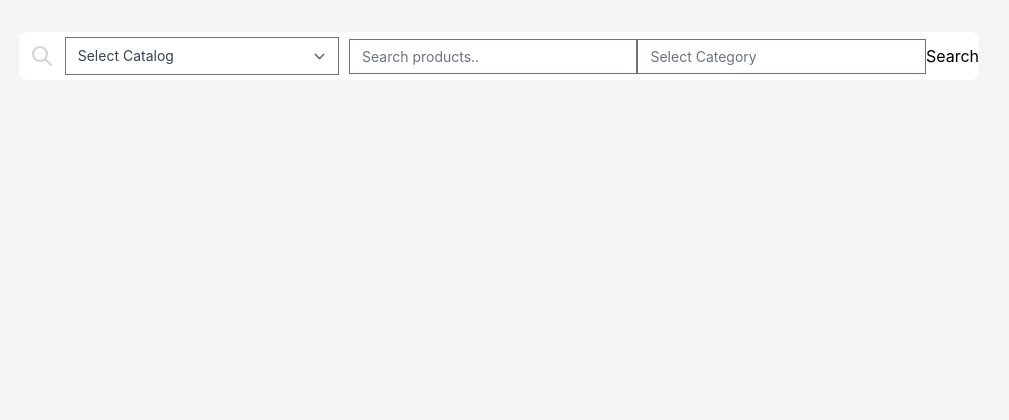
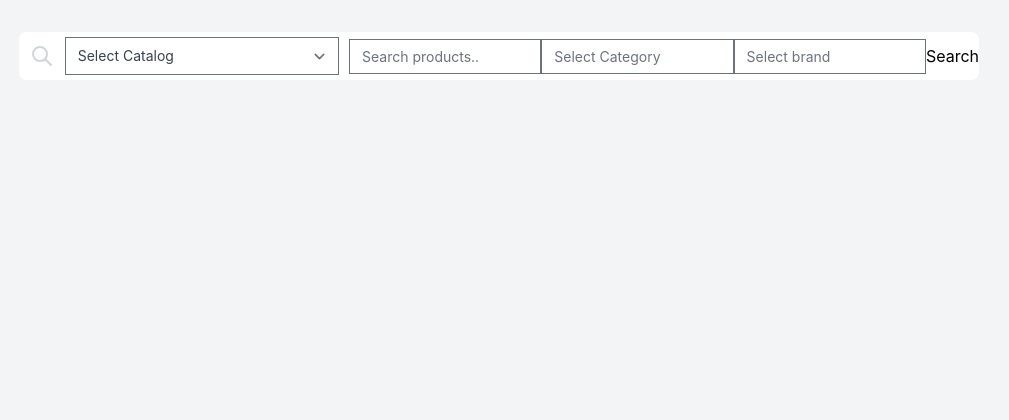
Before and after one commit to saivarunk/ondc-catalog-ingestion, a FastAPI app: page /products in a window 1280 px wide. Shown: the top 420 px of the page, without its empty margins (269-1278 px from the left). Run offline with FastAPI, Linux system fonts and the light colour scheme; data that the repository does not hold is empty; parts of the project's set-up code (start-up, migrations or seed data) failed here and were passed over; some libraries are stand-ins or nearby versions.

Commit message:
Added brand filter

```diff
--- a/app/routes/views.py
+++ b/app/routes/views.py
@@ -83,21 +83,23 @@ async def paroduct_landing_page(request: Request):
 
 
 @router.post("/products/search", response_class=RedirectResponse, include_in_schema=False)
-async def product_search(query: str = Form(...), catalog_id: str = Form(...), category: str = Form("")):
+async def product_search(query: str = Form(...), catalog_id: str = Form(...), category: str = Form(""), brand: str = Form("")):
     params = {
         "catalog_id": catalog_id,
         "query": query,
-        "category": category
+        "category": category,
+        "brand": brand
     }
     encoded = urllib.parse.urlencode(params)
     return f"/products/results?{encoded}"
 
 
 @router.post("/products/results", response_class=HTMLResponse, include_in_schema=False)
-async def show_results(request: Request, catalog_id: str, query: str, category: str, client=Depends(get_es_client)):
+async def show_results(request: Request, catalog_id: str, query: str, category: str, brand: str, client=Depends(get_es_client)):
     catalogs = get_catalogs(mongo_db)
     filters = {
-        "category": category
+        "category": category,
+        "brand": brand
     }
     results = client.vector_search(catalog_id, "product", query, filters)
     return templates.TemplateResponse("results.html", {"request": request,
@@ -110,10 +112,11 @@ async def show_results(request: Request, catalog_id: str, query: str, category:
 
 
 @router.get("/products/results", response_class=HTMLResponse, include_in_schema=False)
-async def show_results(request: Request, catalog_id: str, query: str, category: str, client=Depends(get_es_client)):
+async def show_results(request: Request, catalog_id: str, query: str, category: str, brand: str, client=Depends(get_es_client)):
     catalogs = get_catalogs(mongo_db)
     filters = {
-        "category": category
+        "category": category,
+        "brand": brand
     }
     results = client.vector_search(catalog_id, "product", query, filters)
     return templates.TemplateResponse("results.html", {"request": request, "query": query, "hits": results,
--- a/app/templates/products.html
+++ b/app/templates/products.html
@@ -26,6 +26,9 @@
             <div class="search-box">
                 <input class="peer h-full w-full outline-none text-sm text-gray-700 pr-2" type="text" name="category" placeholder="Select Category" />
             </div>
+            <div class="search-box">
+                <input class="peer h-full w-full outline-none text-sm text-gray-700 pr-2" type="text" name="brand" placeholder="Select brand" />
+            </div>
             <button type="submit">Search</button>
         </form>
     </div>
--- a/app/templates/results.html
+++ b/app/templates/results.html
@@ -25,6 +25,9 @@
             </div>
             <div class="search-box">
                 <input class="peer h-full w-full outline-none text-sm text-gray-700 pr-2" type="text" name="category" placeholder="Select category" />
+            </div>
+            <div class="search-box">
+                <input class="peer h-full w-full outline-none text-sm text-gray-700 pr-2" type="text" name="brand" placeholder="Select brand" />
             </div>
             <button type="submit">Search</button>
         </form>
```
